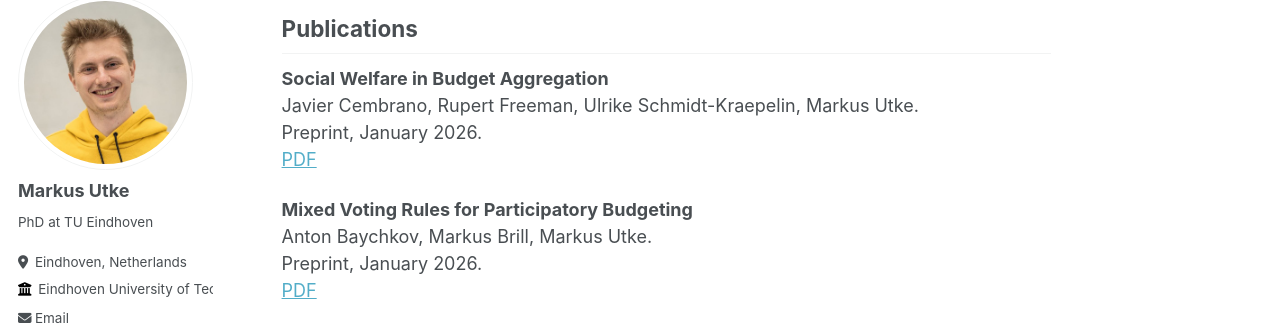
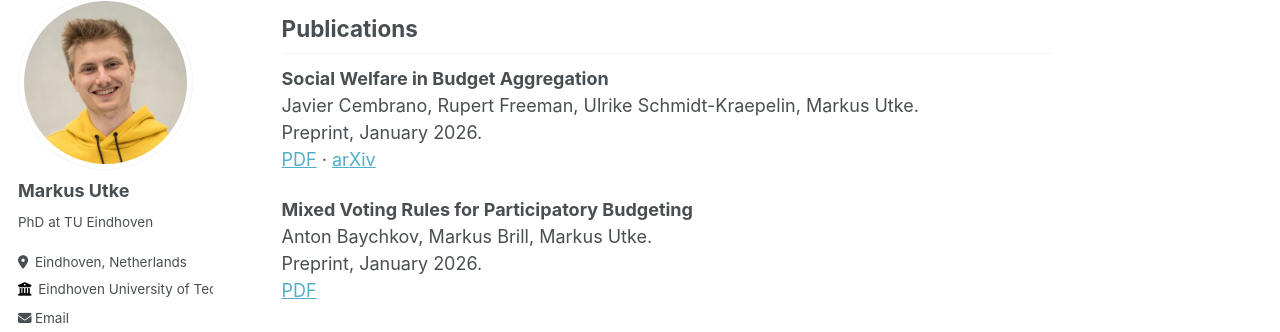
Before and after one commit to markus-utke/markus-utke.github.io, a Jekyll site: the page built from _pages/about.md, in a window 1280 px wide and 900 px high, scrolled down 793 px. Shown: the part 111-443 px from the top of the window. Built offline with Jekyll 4.4.1, drawn with Linux system fonts in a browser that asks for light colours; some web fonts are replaced.

Commit message:
2026.03.02

```diff
--- a/_pages/about.md
+++ b/_pages/about.md
@@ -38,7 +38,7 @@ Publications
 **Social Welfare in Budget Aggregation**\
 Javier Cembrano, Rupert Freeman, Ulrike Schmidt-Kraepelin, Markus Utke.\
 Preprint, January 2026.\
-[PDF](files/welfare_budget_aggregation.pdf)
+[PDF](files/welfare_budget_aggregation.pdf) · [arXiv](https://arxiv.org/abs/2602.23027)
 
 **Mixed Voting Rules for Participatory Budgeting**\
 Anton Baychkov, Markus Brill, Markus Utke.\
--- a/scripts/papers.py
+++ b/scripts/papers.py
@@ -136,3 +136,4 @@ for _, row in reversed(list(df.iterrows())):
 latex_output = "\n".join(output_lines)
 
 print(latex_output)
+# %%
```
